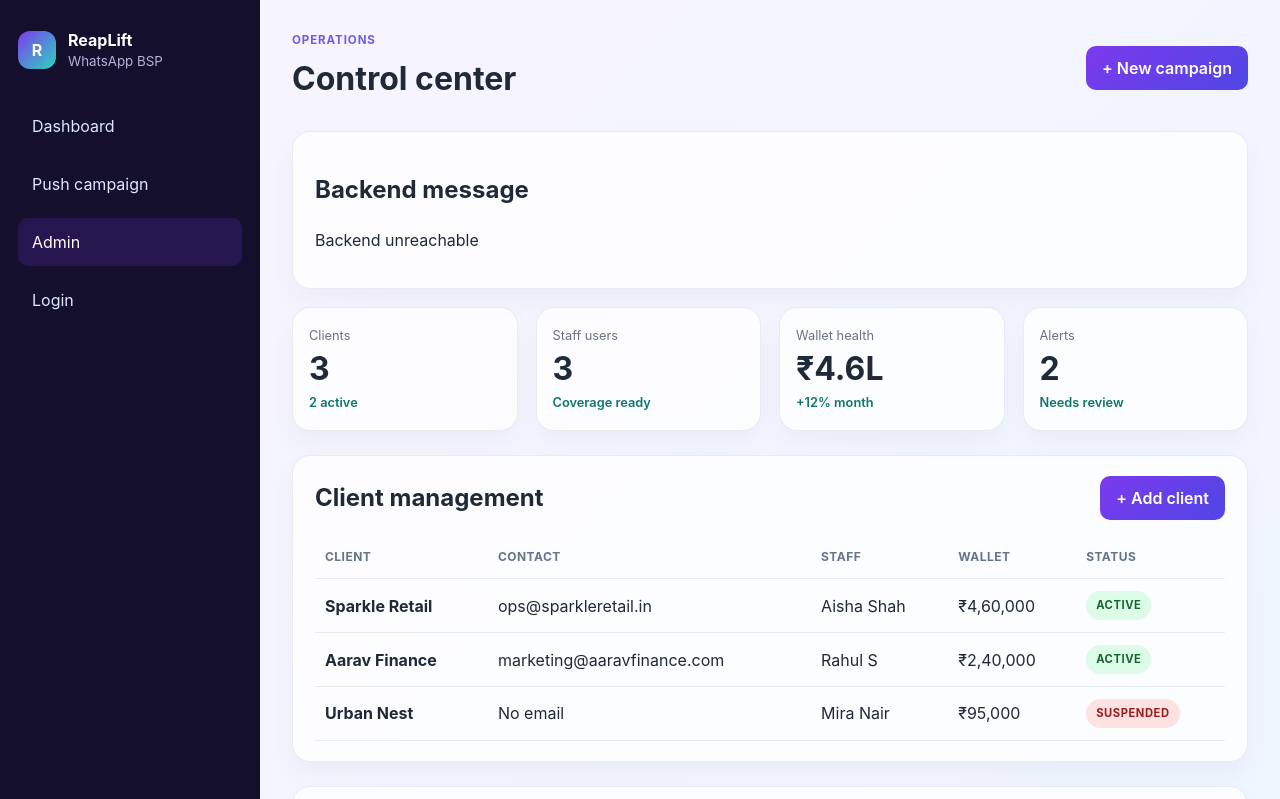
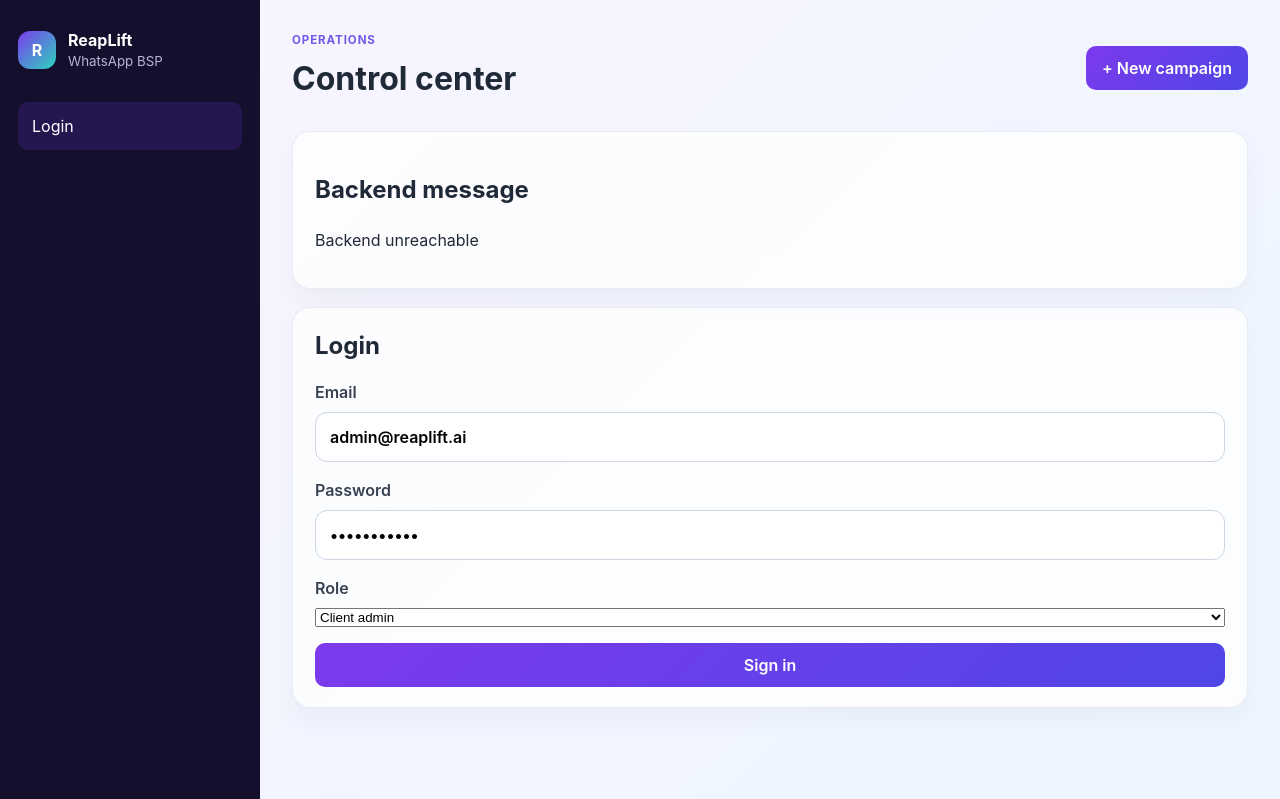
Before and after one commit to reaplift/reaplift-bsp, a React (Vite) app in the folder apps/web/: page /login in a window 1280 px wide. Shown: the top 799 px of the page. Built offline with nearby package versions, Linux system fonts and the light colour scheme; no server answers.

Commit message:
feat: add role-gated access flow

```diff
--- a/apps/web/src/App.tsx
+++ b/apps/web/src/App.tsx
@@ -1,4 +1,5 @@
 import { useEffect, useState } from 'react';
+import { canAccessPage, type AppPageId, type UserRole } from '@reaplift/shared';
 import { Layout, type PageId } from './components/Layout';
 import { Admin } from './pages/Admin';
 import { Dashboard } from './pages/Dashboard';
@@ -11,8 +12,14 @@ type PingState = {
   source: 'backend';
 } | null;
 
+const visiblePagesForRole = (role: UserRole | null): PageId[] => {
+  const allPages: PageId[] = ['dashboard', 'campaign', 'admin', 'login'];
+  return allPages.filter((page) => canAccessPage(role, page));
+};
+
 export function App() {
-  const [page, setPage] = useState<PageId>('admin');
+  const [page, setPage] = useState<PageId>('login');
+  const [role, setRole] = useState<UserRole | null>(null);
   const [ping, setPing] = useState<PingState>(null);
 
   useEffect(() => {
@@ -22,16 +29,30 @@ export function App() {
       .catch(() => setPing({ message: 'Backend unreachable', source: 'backend' }));
   }, []);
 
+  const handleNavigate = (nextPage: PageId) => {
+    if (canAccessPage(role, nextPage)) {
+      setPage(nextPage);
+      return;
+    }
+
+    setPage(role ? 'dashboard' : 'login');
+  };
+
+  const handleLogin = (selectedRole: UserRole) => {
+    setRole(selectedRole);
+    setPage(selectedRole === 'super_admin' ? 'admin' : 'dashboard');
+  };
+
   return (
-    <Layout currentPage={page} onNavigate={setPage}>
+    <Layout currentPage={page} visiblePages={visiblePagesForRole(role)} onNavigate={handleNavigate}>
       <div className="panel" style={{ marginBottom: 18 }}>
         <h2>Backend message</h2>
         <p>{ping ? ping.message : 'Loading backend message...'}</p>
       </div>
       {page === 'dashboard' && <Dashboard />}
       {page === 'campaign' && <PushCampaign />}
-      {page === 'admin' && <Admin />}
-      {page === 'login' && <Login />}
+      {page === 'admin' && role === 'super_admin' && <Admin />}
+      {page === 'login' && <Login onLogin={handleLogin} />}
     </Layout>
   );
 }
--- a/apps/web/src/components/Layout.tsx
+++ b/apps/web/src/components/Layout.tsx
@@ -5,6 +5,7 @@ export type PageId = 'dashboard' | 'campaign' | 'admin' | 'login';
 type LayoutProps = {
   children: ReactNode;
   currentPage: PageId;
+  visiblePages: PageId[];
   onNavigate: (page: PageId) => void;
 };
 
@@ -15,7 +16,9 @@ const navItems: Array<{ id: PageId; label: string }> = [
   { id: 'login', label: 'Login' },
 ];
 
-export function Layout({ children, currentPage, onNavigate }: LayoutProps) {
+export function Layout({ children, currentPage, visiblePages, onNavigate }: LayoutProps) {
+  const visibleNavItems = navItems.filter((item) => visiblePages.includes(item.id));
+
   return (
     <div className="app-shell">
       <aside className="sidebar">
@@ -28,7 +31,7 @@ export function Layout({ children, currentPage, onNavigate }: LayoutProps) {
         </div>
 
         <nav className="nav-list">
-          {navItems.map((item) => (
+          {visibleNavItems.map((item) => (
             <button
               key={item.id}
               type="button"
--- a/apps/web/src/pages/Login.tsx
+++ b/apps/web/src/pages/Login.tsx
@@ -1,11 +1,25 @@
-export function Login() {
+import type { FormEvent } from 'react';
+import type { UserRole } from '@reaplift/shared';
+
+type LoginProps = {
+  onLogin: (role: UserRole) => void;
+};
+
+export function Login({ onLogin }: LoginProps) {
+  const handleSubmit = (event: FormEvent<HTMLFormElement>) => {
+    event.preventDefault();
+    const formData = new FormData(event.currentTarget);
+    const selectedRole = String(formData.get('role') ?? 'client_admin') as UserRole;
+    onLogin(selectedRole);
+  };
+
   return (
     <div className="auth-panel panel">
       <div className="panel-header">
         <h2>Login</h2>
       </div>
 
-      <form className="form-grid">
+      <form className="form-grid" onSubmit={handleSubmit}>
         <label>
           <span>Email</span>
           <input type="email" placeholder="name@company.com" defaultValue="admin@reaplift.ai" />
@@ -16,6 +30,15 @@ export function Login() {
           <input type="password" placeholder="••••••••" defaultValue="password123" />
         </label>
 
+        <label>
+          <span>Role</span>
+          <select name="role" defaultValue="client_admin">
+            <option value="super_admin">Super admin</option>
+            <option value="client_admin">Client admin</option>
+            <option value="staff">Staff</option>
+          </select>
+        </label>
+
         <button type="submit" className="primary-button">
           Sign in
         </button>
--- a/packages/shared/src/index.ts
+++ b/packages/shared/src/index.ts
@@ -3,6 +3,20 @@ import { z } from 'zod';
 /** Modes the single server image can start in. */
 export const MODES = ['api', 'worker', 'receiver', 'scheduler', 'migrate'] as const;
 export type Mode = (typeof MODES)[number];
+
+export const USER_ROLES = ['super_admin', 'client_admin', 'staff'] as const;
+export type UserRole = (typeof USER_ROLES)[number];
+export type AppPageId = 'dashboard' | 'campaign' | 'admin' | 'login';
+
+export function canAccessPage(role: UserRole | null | undefined, page: AppPageId): boolean {
+  if (page === 'login') return true;
+  if (!role) return false;
+
+  if (role === 'super_admin') return true;
+  if (role === 'staff') return page === 'dashboard' || page === 'campaign';
+
+  return page === 'dashboard' || page === 'campaign';
+}
 
 /** Response of GET /healthz, shared by the server and the panel. */
 export const HealthResponse = z.object({
```
Also changed, not shown: 1 other file (tests, documents, lock files or other folders).
